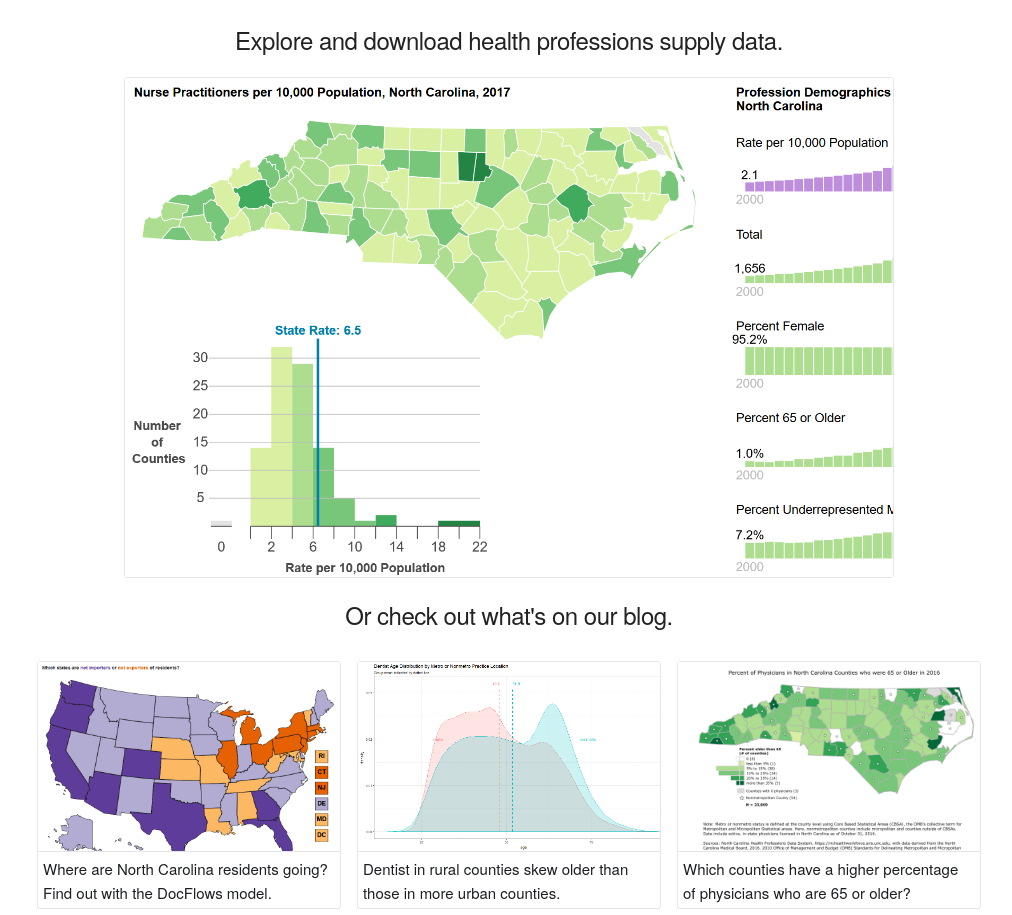
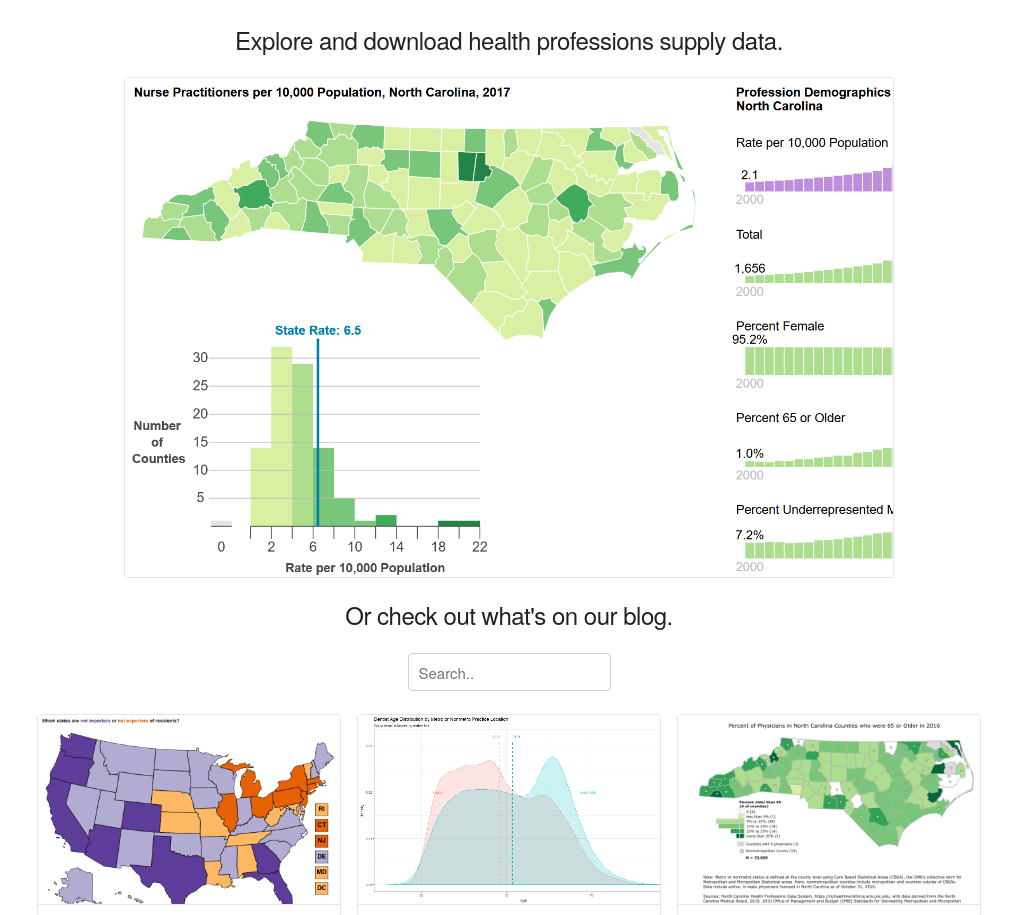
Before and after one commit to gallowayevan/workforceblog, a website: page public/index.html in a window 1280 px wide. Shown: the part 185-1100 px from the top of the page, without its empty margins (131-1143 px from the left). Drawn offline with Linux system fonts and the light colour scheme.

Commit message:
begin adding search functionality

```diff
--- a/package.json
+++ b/package.json
@@ -1,5 +1,6 @@
 {
   "name": "workforce-blog",
+  "version": "0.1.0",
   "dependencies": {
     "chokidar": "^1.7.0",
     "highlight.js": "^9.12.0",
@@ -8,6 +9,6 @@
   },
   "scripts": {
     "start": "node ./index.js --watch & cd public/ && hot-server",
-    "publish": "node ./build.js"
+    "build": "node ./build.js"
   }
 }
--- a/public/css/main.css
+++ b/public/css/main.css
@@ -105,6 +105,13 @@ summary:focus {
     color: #FFF;
     background-color: #007FAE;
    }
+
+/*Search
+–––––––––––––––––––––––––––––––––––––––––––––––––– */
+
+.search-div {
+  text-align:center;
+}
 
 /*Main Layout
 –––––––––––––––––––––––––––––––––––––––––––––––––– */
--- a/public/index.html
+++ b/public/index.html
@@ -53,7 +53,7 @@
 
 
     <h5 style="text-align: center; margin-top: 2rem;">Or check out what's on our blog.</h5>
-
+    <div class='search-div'><input type="text" placeholder="Search.." class='search-box'></div>
 
     <div class="thumbnails">
       <div class="thumb-wrapper thumb-wrapper-small">
--- a/source/css/main.css
+++ b/source/css/main.css
@@ -105,6 +105,13 @@ summary:focus {
     color: #FFF;
     background-color: #007FAE;
    }
+
+/*Search
+–––––––––––––––––––––––––––––––––––––––––––––––––– */
+
+.search-div {
+  text-align:center;
+}
 
 /*Main Layout
 –––––––––––––––––––––––––––––––––––––––––––––––––– */
```
Also changed, not shown: source/index.html (+1 -1 lines), public/javascript/fuse.min.js (added), public/javascript/search.js (added), source/javascript/fuse.min.js (added).
